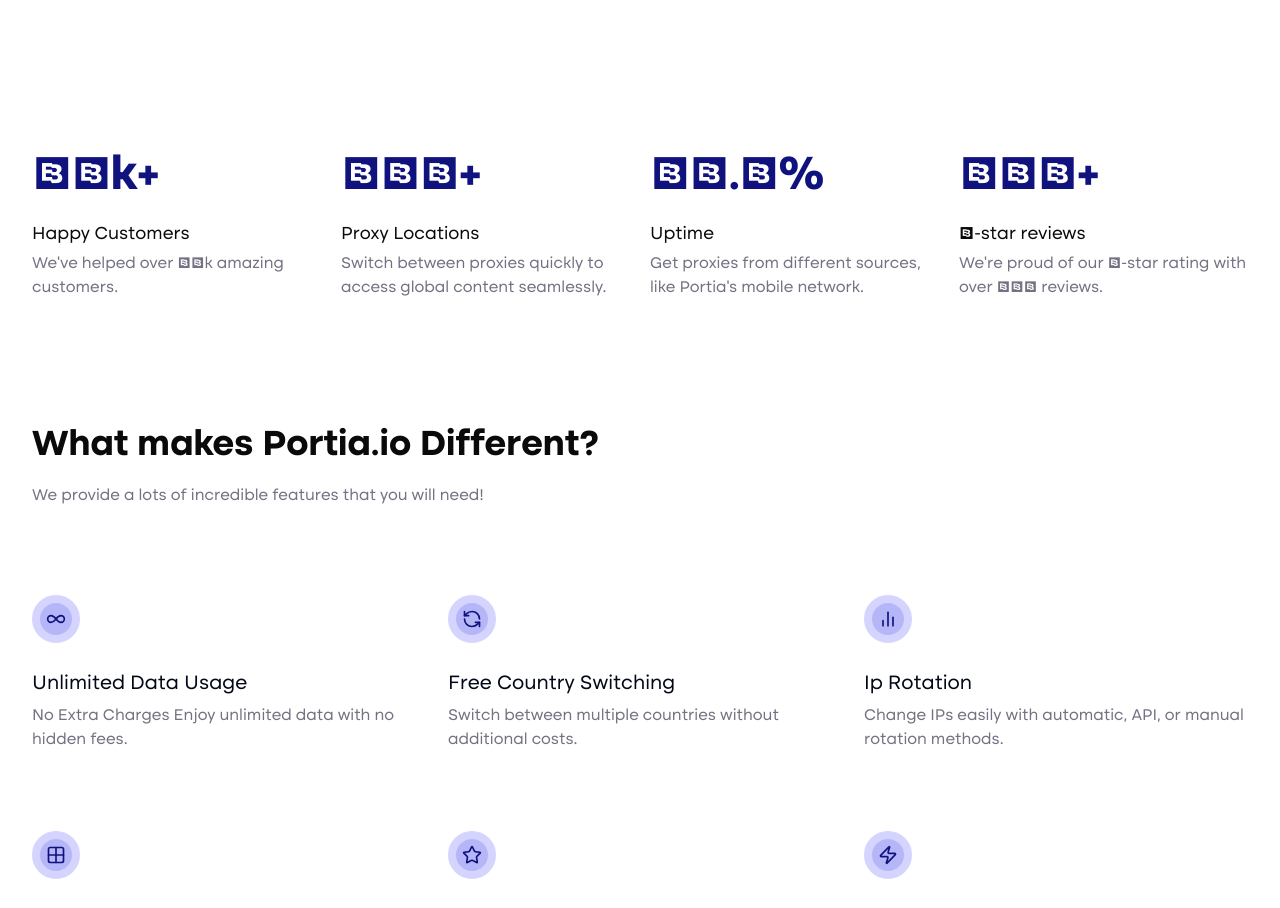
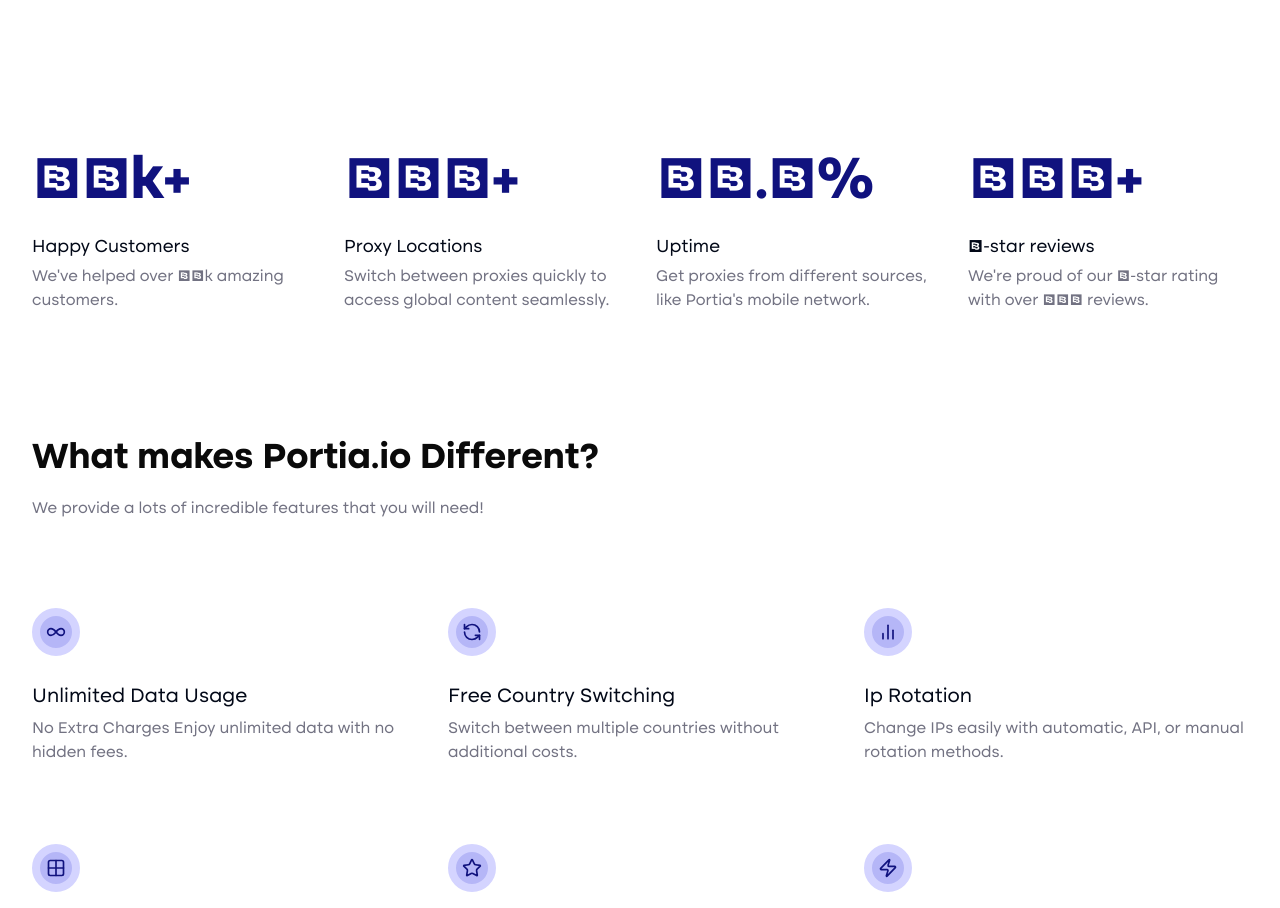
Before and after one commit to Saeed-Altout/portia, a Next.js app: page / in a window 1280 px wide. Shown: the part 1300-2208 px from the top of the page. Built offline with nearby package versions, Linux system fonts and the light colour scheme.

Commit message:
complete statistic section

```diff
--- a/app/(website)/(pages)/(home)/_components/statistic.tsx
+++ b/app/(website)/(pages)/(home)/_components/statistic.tsx
@@ -1,31 +1,21 @@
-import {
-  Card,
-  CardContent,
-  CardDescription,
-  CardFooter,
-  CardHeader,
-  CardTitle,
-} from "@/components/ui/card";
-
+import { Card, CardContent, CardHeader, CardTitle } from "@/components/ui/card";
 import { statisticData } from "@/app/(website)/constants";
 
 export const Statistic = () => {
   return (
     <section className="max-container section">
-      <div className="grid grid-cols-1 sm:grid-cols-2 lg:grid-cols-4 gap-5">
+      <div className="grid grid-cols-1 sm:grid-cols-2 lg:grid-cols-4 gap-8">
         {/* TODO: Update data from API */}
         {statisticData.map(({ value, name, description }, index) => (
           <Card key={index} className="shadow-none border-none">
             <CardHeader className="px-0">
-              <CardTitle className="text-primary font-bold lg:text-5xl">
+              <CardTitle className="text-primary font-semibold text-5xl lg:text-6xl">
                 {value}
               </CardTitle>
             </CardHeader>
             <CardContent className="space-y-1 px-0">
-              <h3 className="font-medium text-black-primary text-[18px]">
-                {name}
-              </h3>
-              <p className="text-gray-primary text-base">{description}</p>
+              <h3 className="font-medium text-lg">{name}</h3>
+              <p>{description}</p>
             </CardContent>
           </Card>
         ))}
```
